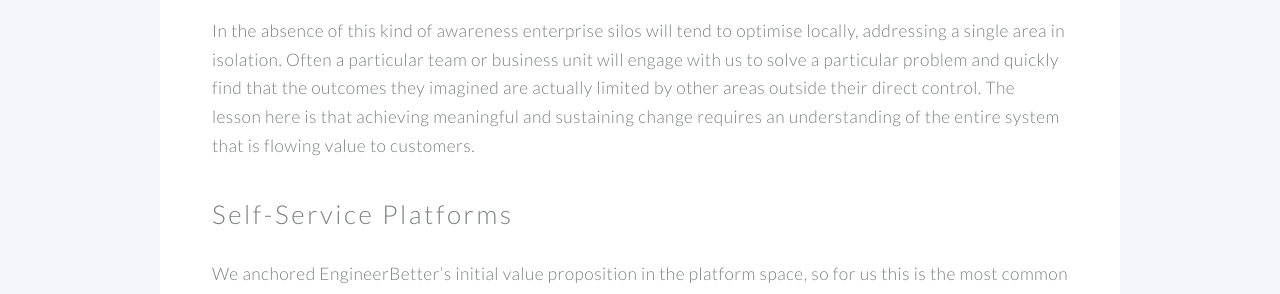
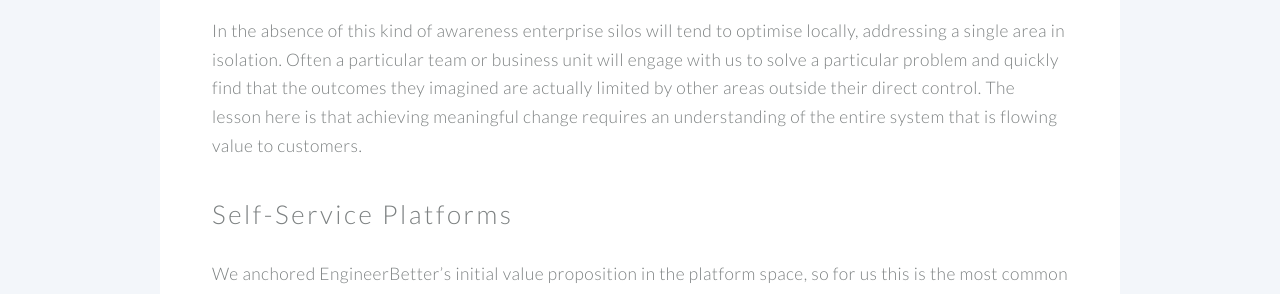
Before and after one commit to DanielJonesEB/engineerbetter.com, a Jekyll site: the page built from _posts/2017-05-08-rings-cloud-native.markdown, in a window 1280 px wide and 900 px high, scrolled down 1446 px. Shown: the part 240-534 px from the top of the window. Built offline with Jekyll 4.4.1, drawn with Linux system fonts in a browser that asks for light colours; comment, search, counter and statistics services are not loaded; some of the changed text lies outside the part shown.

Commit message:
remove sustaining

```diff
--- a/_posts/2017-05-08-rings-cloud-native.markdown
+++ b/_posts/2017-05-08-rings-cloud-native.markdown
@@ -21,7 +21,7 @@ In addition to sensemaking this model actually helps us do the work, by encourag
 
 It's important to remember that each enterprise is a complex adaptive system; in reality nobody finds such neat boundaries in their contexts, especially at the outer ring. Rather than implying we should silo our thinking, the purpose of the model is to shine a light on common patterns and anti-patterns so we can surface and anticipate issues and cross-cutting concerns.
 
-In the absence of this kind of awareness enterprise silos will tend to optimise locally, addressing a single area in isolation. Often a particular team or business unit will engage with us to solve a particular problem and quickly find that the outcomes they imagined are actually limited by other areas outside their direct control. The lesson here is that achieving meaningful and sustaining change requires an understanding of the entire system that is flowing value to customers.
+In the absence of this kind of awareness enterprise silos will tend to optimise locally, addressing a single area in isolation. Often a particular team or business unit will engage with us to solve a particular problem and quickly find that the outcomes they imagined are actually limited by other areas outside their direct control. The lesson here is that achieving meaningful change requires an understanding of the entire system that is flowing value to customers.
 
 ## Self-Service Platforms
 
```
Also changed, not shown: other parts of _posts/2017-05-08-rings-cloud-native.markdown (+1 -1 lines).
